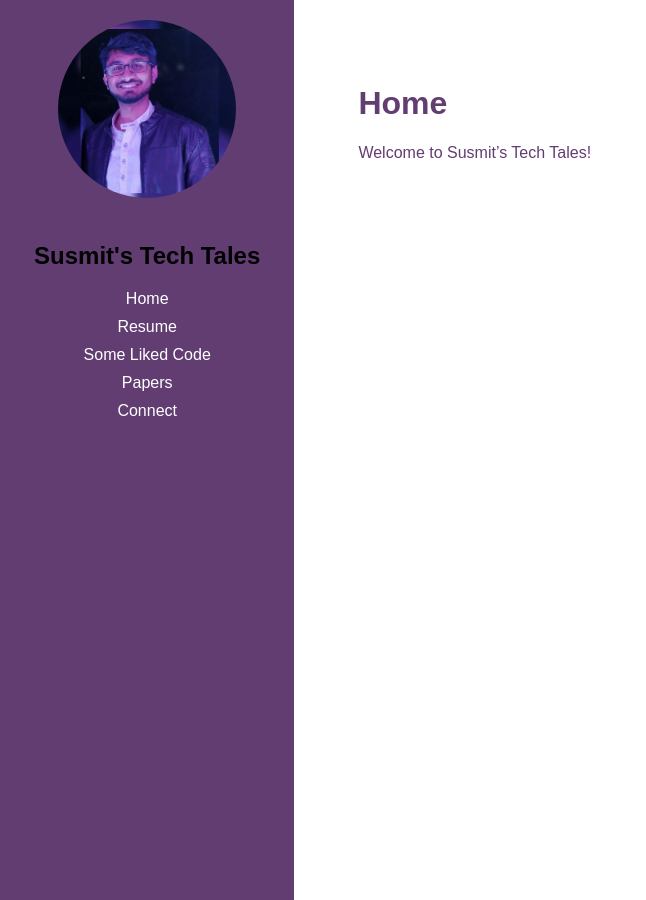
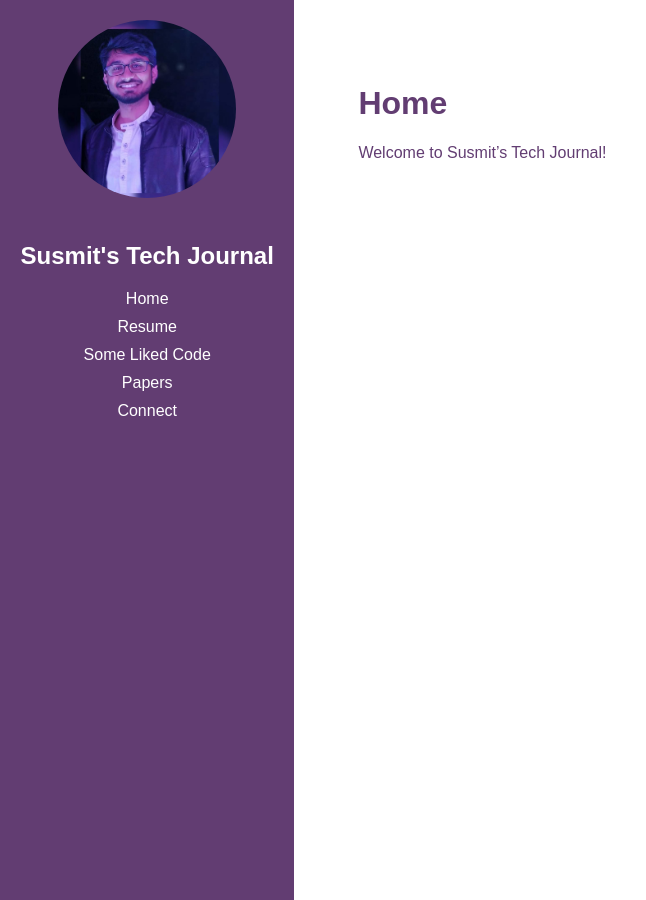
Before and after one commit to Sryborg/sryborg.github.io, a Jekyll site: the page built from index.md, in a window 1280 px wide. Shown: the whole page, without its empty margins (0-646 px from the left). Built offline with Jekyll 4.4.1, drawn with Linux system fonts in a browser that asks for light colours.

```diff
--- a/_includes/sidebar.html
+++ b/_includes/sidebar.html
@@ -1,6 +1,6 @@
 <div class="sidebar">
     <img src="{{ '/assets/profile.jpeg' | relative_url }}" alt="Profile Photo" class="profile-photo">
-    <h2>Susmit's Tech Tales</h2>
+    <h2>Susmit's Tech Journal</h2>
     <ul>
         <li><a href="{{ '/' | relative_url }}">Home</a></li>
         <li><a href="{{ '/resume.html' | relative_url }}">Resume</a></li>
--- a/assets/styles.css
+++ b/assets/styles.css
@@ -28,6 +28,7 @@ body {
 }
 
 .sidebar h2 {
+    color: white;
     text-align: center;
 }
 
--- a/index.md
+++ b/index.md
@@ -5,4 +5,4 @@ title: Home
 
 # Home
 
-Welcome to Susmit's Tech Tales!
+Welcome to Susmit's Tech Journal!
```
Also changed, not shown: resume.md (+1 -1 lines).
